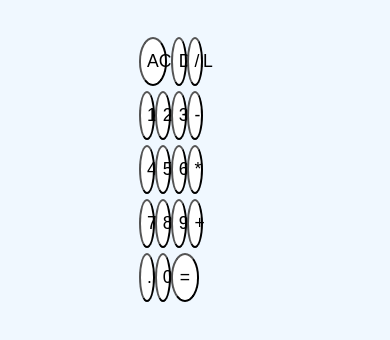
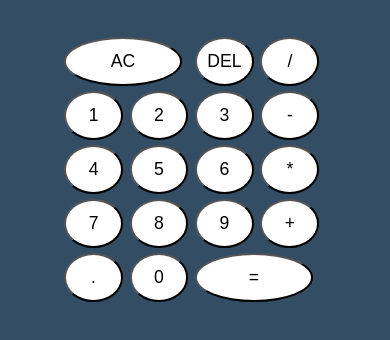
Before and after one commit to Obeleaustin/Calculator, a plain HTML site: page index.html in a window 390 px wide. Drawn offline with Linux system fonts and the light colour scheme.

Commit message:
my calcualtor

```diff
--- a/index.css
+++ b/index.css
@@ -28,3 +28,33 @@ button{
 .span-two{
     grid-column: span 2;
 }
+
+@media screen and (max-width: 450px) {
+    body{
+        background-color: rgb(50, 77, 100) !important;
+    }
+    #calculator{
+        width: 70%;
+        margin-left: 15%;
+        margin-top: 10%;
+    }
+    #calculator > div > div{
+        font-size: 130%;
+        display: visible;
+        color: black;
+        background-color: white;
+    }
+    #grid-container{
+        display: grid;
+        grid-template-columns: 25% 25% 25% 25%;
+        column-gap: -101%;
+        row-gap: 20%;
+    }
+    button{
+        font-size: 110%;
+        height: 180%;
+        width: 90%;
+        background-color: white;
+        border-radius: 50%;
+    }
+}
```
